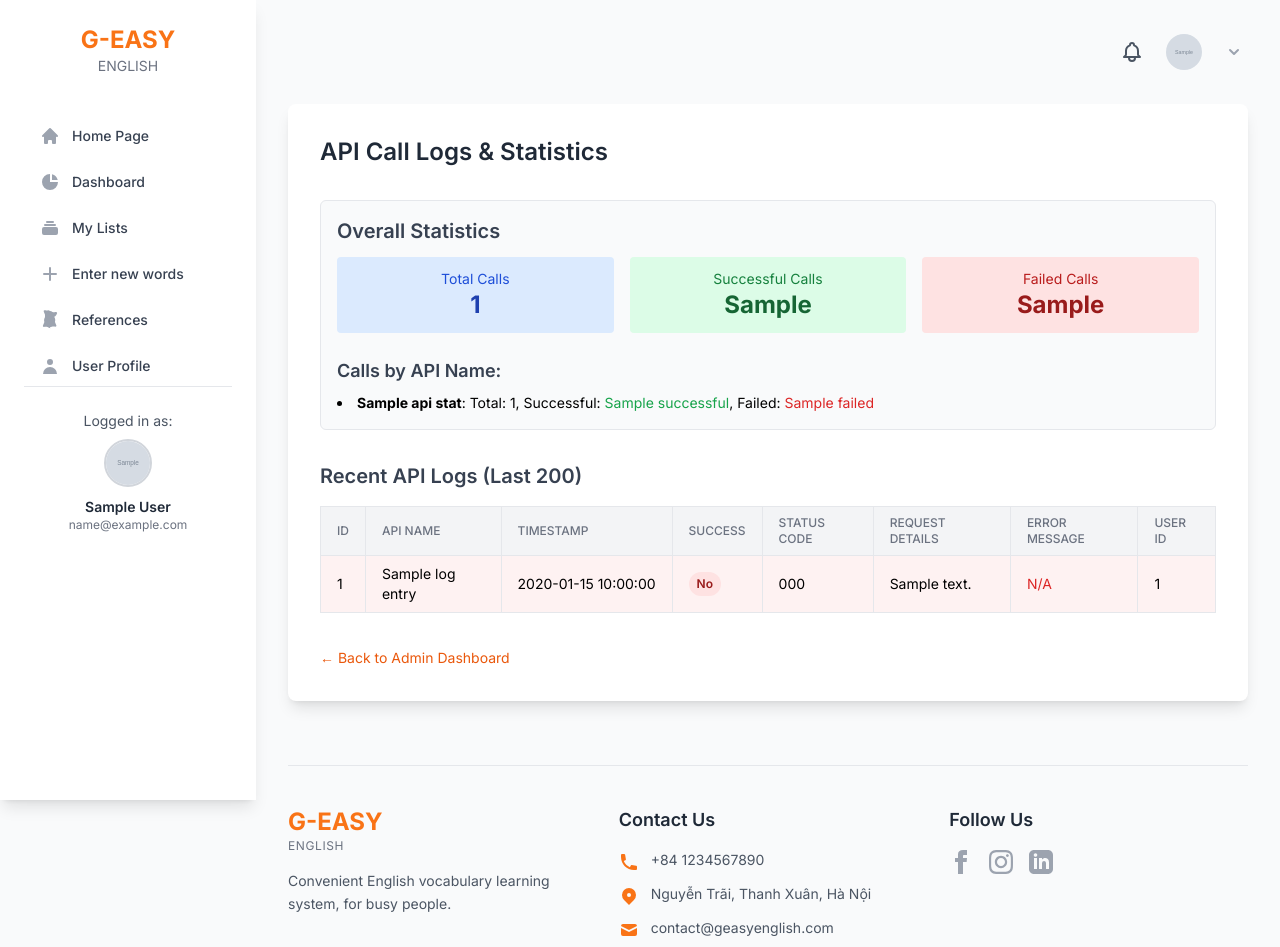
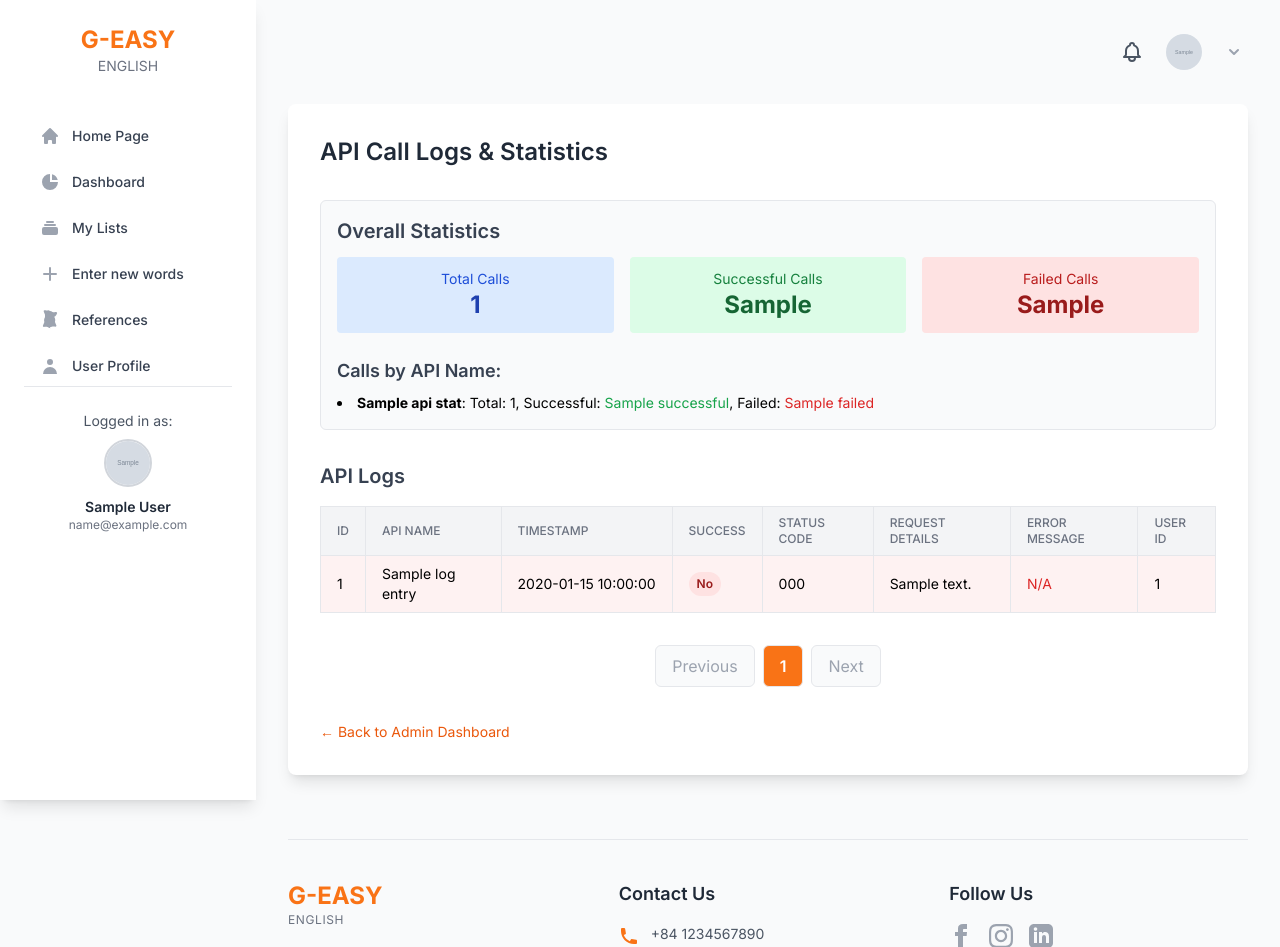
Before and after one commit to miraie2609/ss1-final, a Flask app: template templates/admin/api_logs.html in a window 1280 px wide. Shown: the top 947 px of the page. Run offline with Flask 3, Linux system fonts and the light colour scheme; the template is opened without the code that fills it: most values are stand-ins (such as "Sample title", 1, 10 or a date in 2020); grey boxes marked "Sample" are stand-in pictures; some libraries are stand-ins or nearby versions.

Commit message:
api_logs.html

```diff
--- a/templates/admin/api_logs.html
+++ b/templates/admin/api_logs.html
@@ -42,7 +42,7 @@
         {% endif %}
     </div>
 
-    <h2 class="text-xl font-semibold text-gray-700 mb-4">Recent API Logs (Last 200)</h2>
+    <h2 class="text-xl font-semibold text-gray-700 mb-4">API Logs</h2> {# Đã bỏ "Last 200" #}
     {% if logs %}
     <div class="overflow-x-auto">
         <table class="min-w-full bg-white border">
@@ -80,6 +80,38 @@
             </tbody>
         </table>
     </div>
+
+    {# --- PHẦN PHÂN TRANG MỚI --- #}
+    <div class="mt-8 flex justify-center items-center space-x-2">
+        {% if pagination.has_prev %}
+            <a href="{{ url_for('admin_api_logs_page', page=pagination.prev_num) }}"
+               class="px-4 py-2 border rounded-md text-gray-700 bg-gray-100 hover:bg-gray-200">Previous</a>
+        {% else %}
+            <span class="px-4 py-2 border rounded-md text-gray-400 bg-gray-50 cursor-not-allowed">Previous</span>
+        {% endif %}
+
+        {% for p in pagination.iter_pages(left_edge=2, right_edge=2, left_current=2, right_current=3) %}
+            {% if p %}
+                {% if p == pagination.page %}
+                    <span class="px-4 py-2 border rounded-md bg-orange-500 text-white font-semibold">{{ p }}</span>
+                {% else %}
+                    <a href="{{ url_for('admin_api_logs_page', page=p) }}"
+                       class="px-4 py-2 border rounded-md text-gray-700 bg-white hover:bg-gray-100">{{ p }}</a>
+                {% endif %}
+            {% else %}
+                <span class="px-4 py-2 text-gray-500">...</span>
+            {% endif %}
+        {% endfor %}
+
+        {% if pagination.has_next %}
+            <a href="{{ url_for('admin_api_logs_page', page=pagination.next_num) }}"
+               class="px-4 py-2 border rounded-md text-gray-700 bg-gray-100 hover:bg-gray-200">Next</a>
+        {% else %}
+            <span class="px-4 py-2 border rounded-md text-gray-400 bg-gray-50 cursor-not-allowed">Next</span>
+        {% endif %}
+    </div>
+    {# --- KẾT THÚC PHẦN PHÂN TRANG --- #}
+
     {% else %}
     <p class="text-gray-600">No API logs found yet.</p>
     {% endif %}
```
